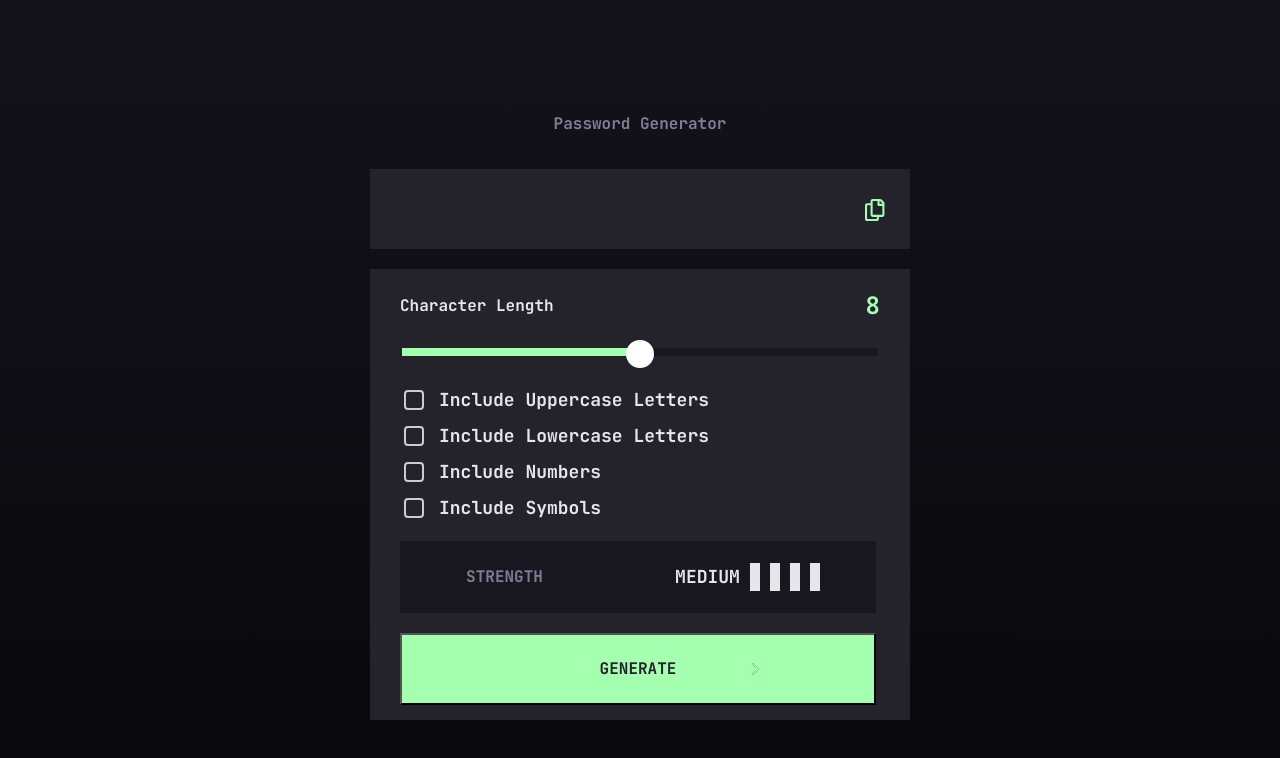
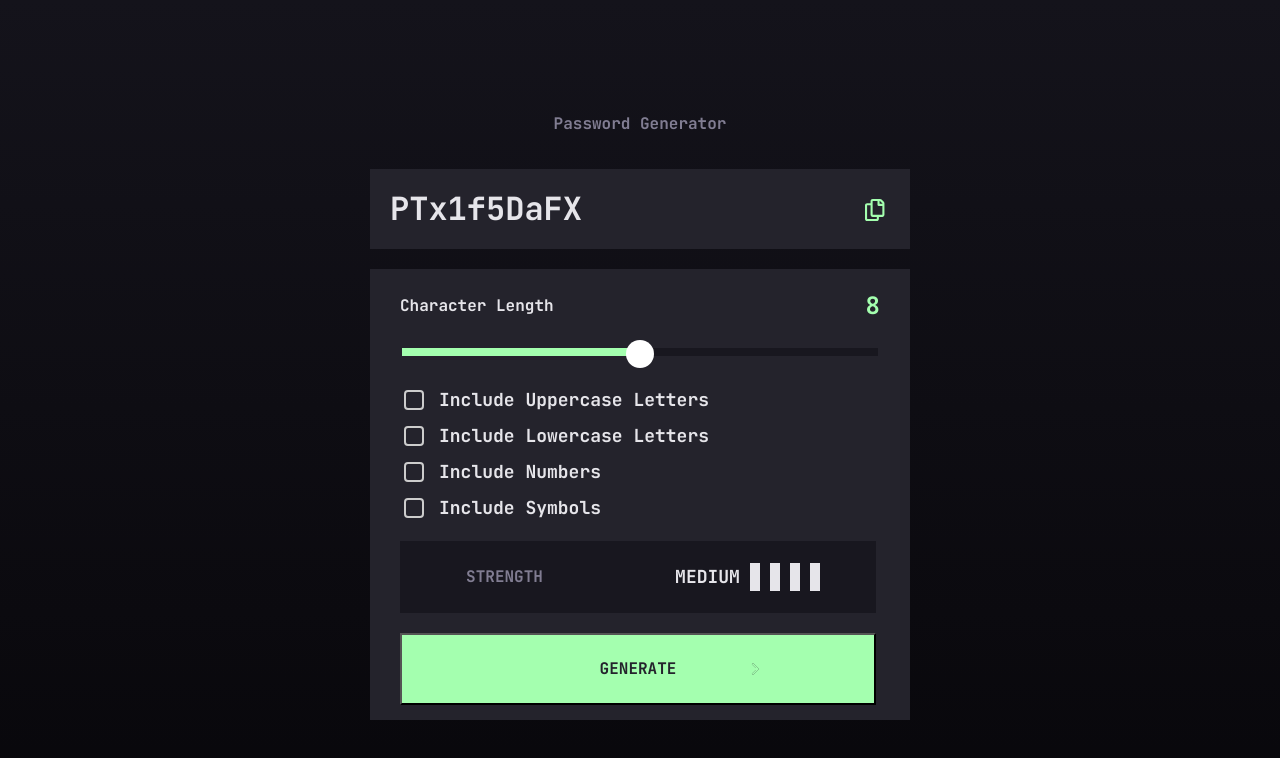
Before and after one commit to marriamdd/password-generator, a React (Vite) app: page / in a window 1280 px wide. Shown: the top 758 px of the page. Built offline with nearby package versions, Linux system fonts and the light colour scheme; a web font is replaced by a local one.

Commit message:
add basic suggested password

```diff
--- a/src/App.tsx
+++ b/src/App.tsx
@@ -1,4 +1,4 @@
-import { useState, ChangeEvent } from "react";
+import { useState, ChangeEvent, useEffect } from "react";
 import styled from "styled-components";
 import "./App.css";
 import StrengthContainer from "./components/StrengthContainer";
@@ -113,6 +113,7 @@ function App() {
   };
 
   const generatePassword = () => {
+    console.log("ki");
     let newPassword = "";
     let handleNestedPassword = passwordArray.flat();
     if (passwordArray.length > 0) {
@@ -130,7 +131,7 @@ function App() {
     }
     setStrength(passwordArray.length);
   };
-  console.log(passwordArray);
+
   const collectChosenType = (
     event: ChangeEvent<HTMLInputElement>,
     id: string
@@ -149,7 +150,9 @@ function App() {
       });
     }
   };
-
+  useEffect(() => {
+    setPassword("PTx1f5DaFX");
+  }, []);
   return (
     <>
       <Title>Password Generator</Title>
```
